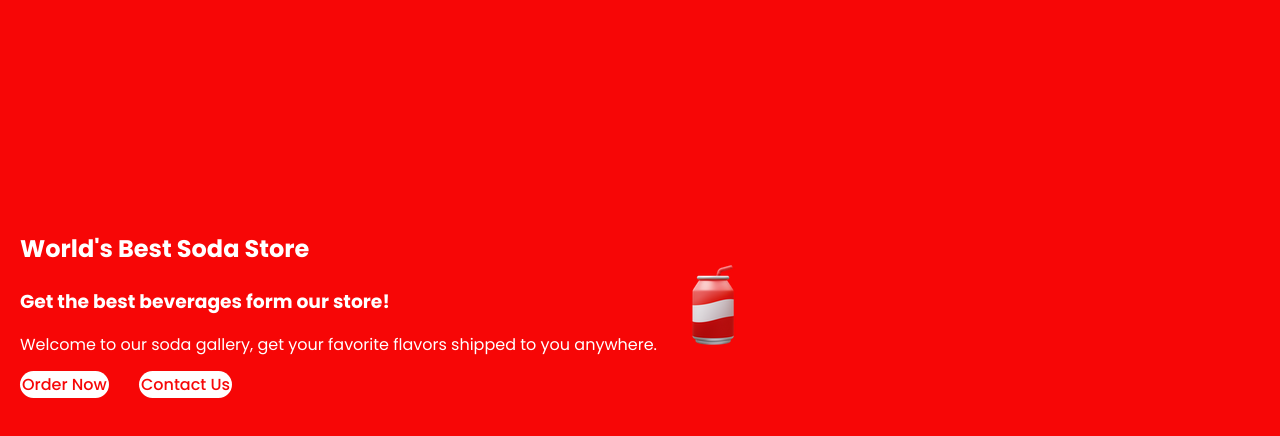
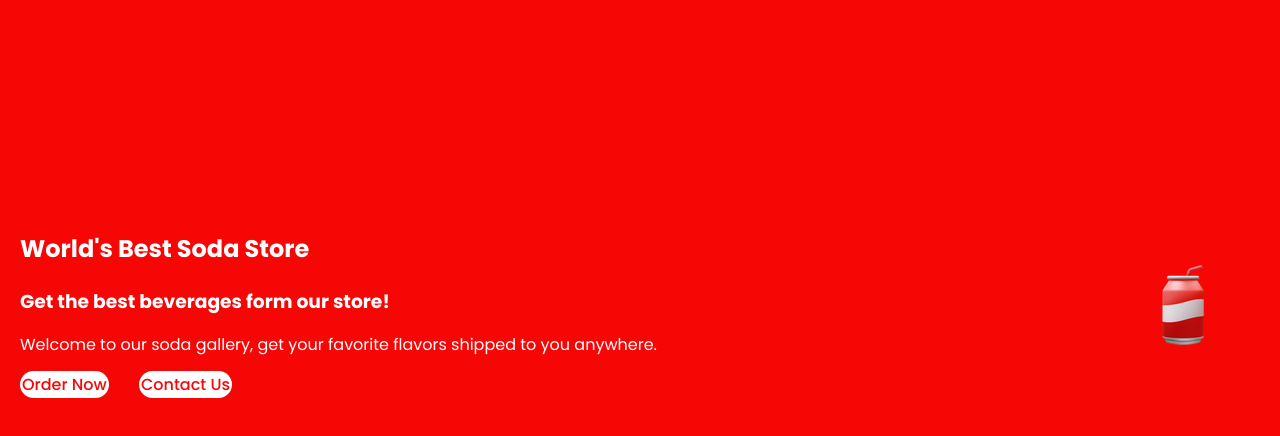
Before and after one commit to ZhayC123/Zhays-Soda-Shop, a website built with Parcel: page index.html in a window 1280 px wide. Shown: the part 88-524 px from the top of the page. Built offline with nearby package versions, Linux system fonts and the light colour scheme; a web font is replaced by a local one.

Commit message:
changed "margin-right:" from 500px to 30px.

```diff
--- a/style.css
+++ b/style.css
@@ -154,5 +154,5 @@ transition: 0.3s ease;
 
 .hero-section .hero-image-wrapper {
     max-width: 500px;
-    margin-right: 500px;
+    margin-right: 30px;
 }
```
